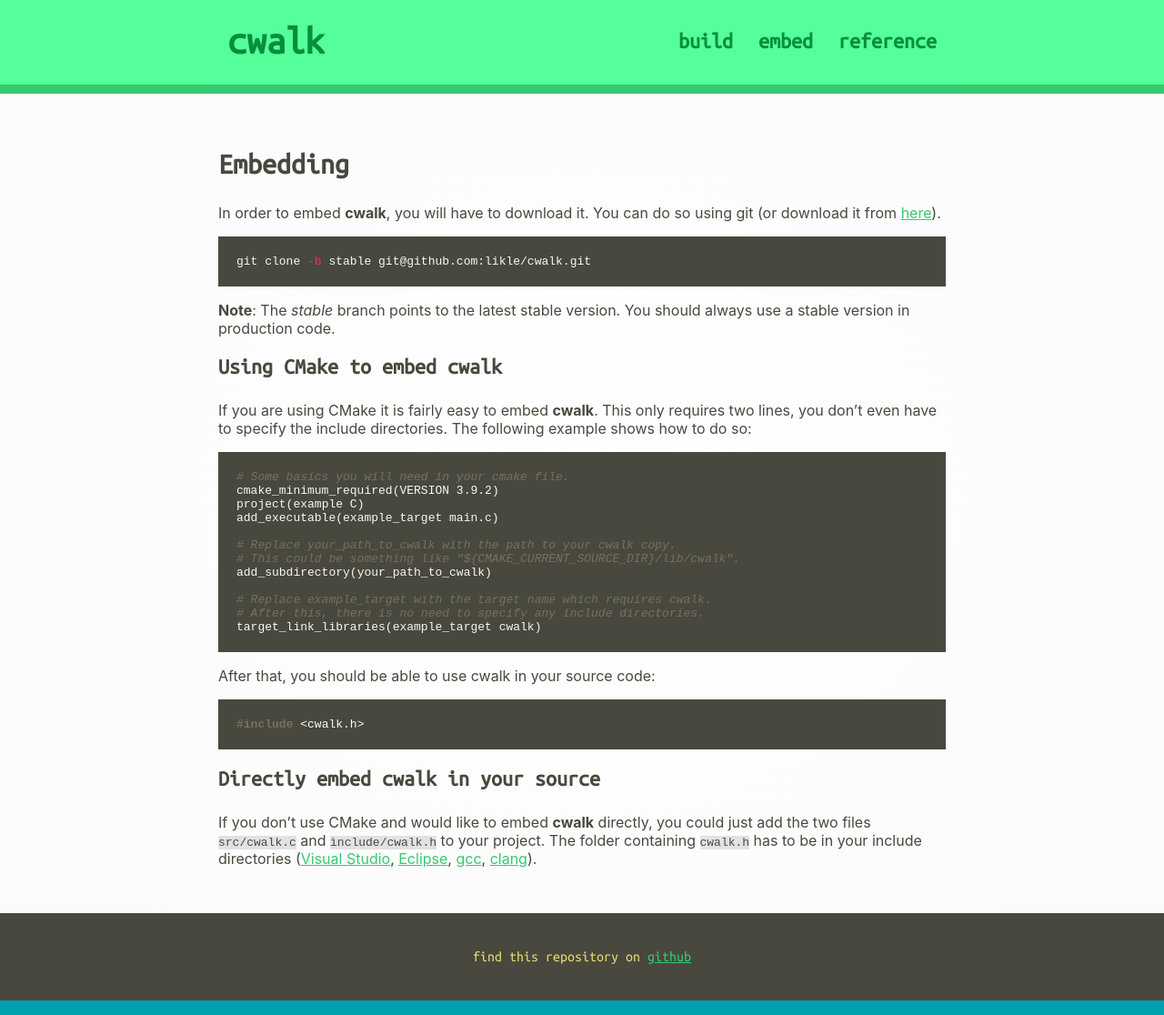
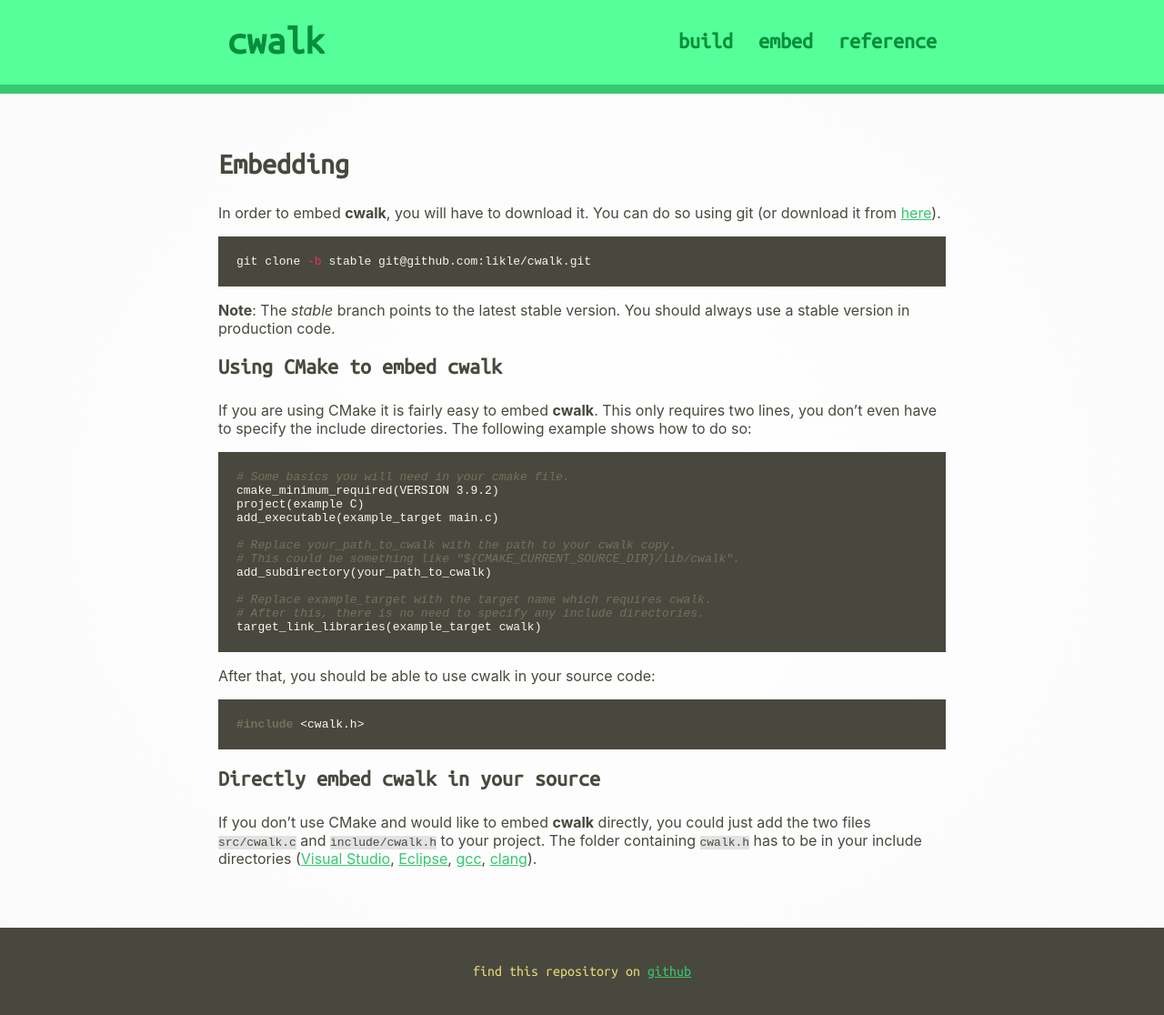
Before and after one commit to likle/cwalk, a Jekyll site: the page built from docs/embed.md, in a window 1280 px wide. Shown: the whole page at 91% size. Built offline with Jekyll 4.4.1, drawn with Linux system fonts in a browser that asks for light colours.

```diff
--- a/docs/assets/css/default.css
+++ b/docs/assets/css/default.css
@@ -5,6 +5,8 @@ body {
   background: #00A1AF radial-gradient(#FFFFFF, #FAFAFA);
   background-repeat: no-repeat;
   padding: 0;
+  display: flex;
+  flex-flow: column;
 }
 
 header {
@@ -44,6 +46,10 @@ header a {
   font-size: 18pt;
   overflow: auto;
   color: #078e3d;;
+}
+
+.main {
+  flex: 1;
 }
 
 footer {
```
Also changed, not shown: .travis.yml, 1 other file.
